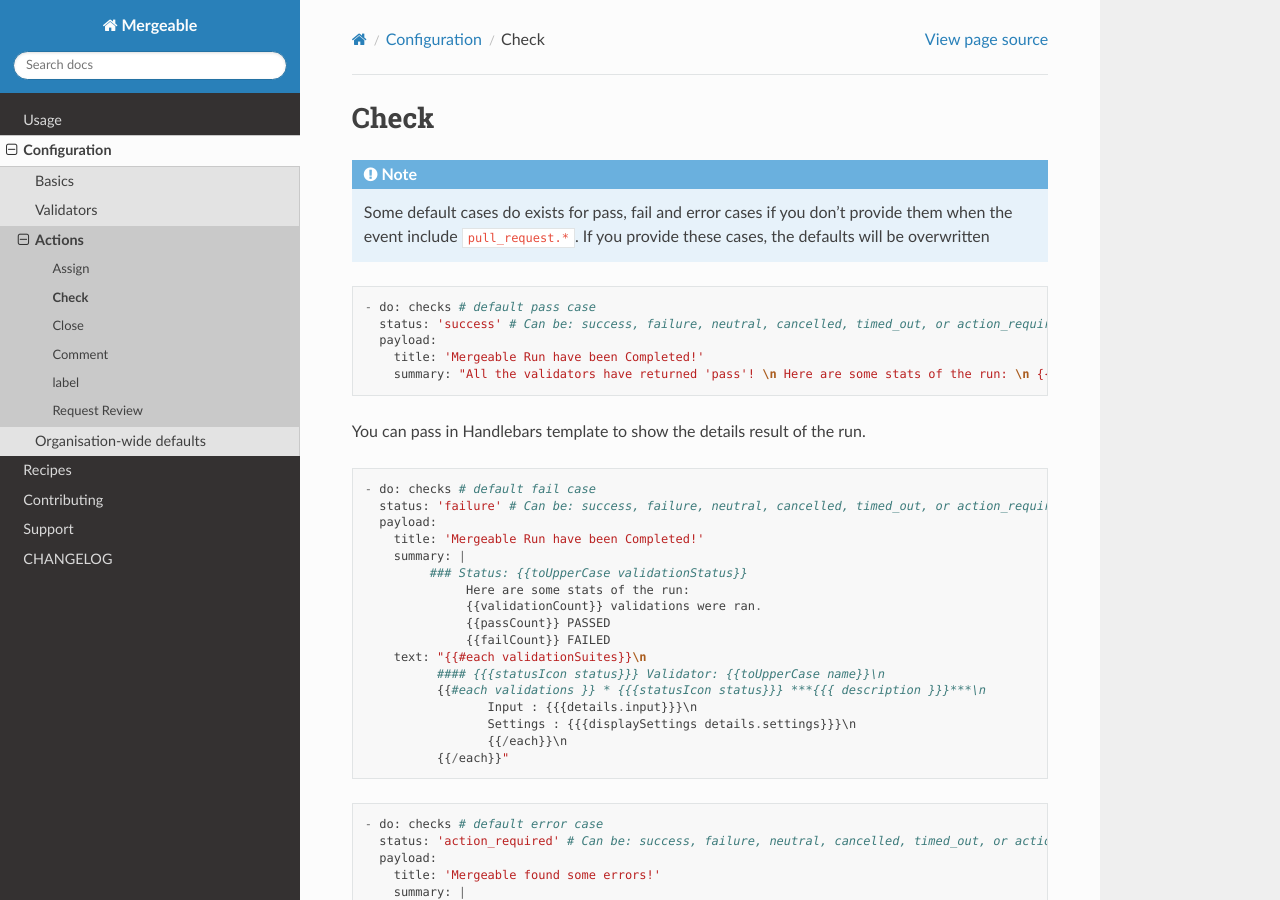
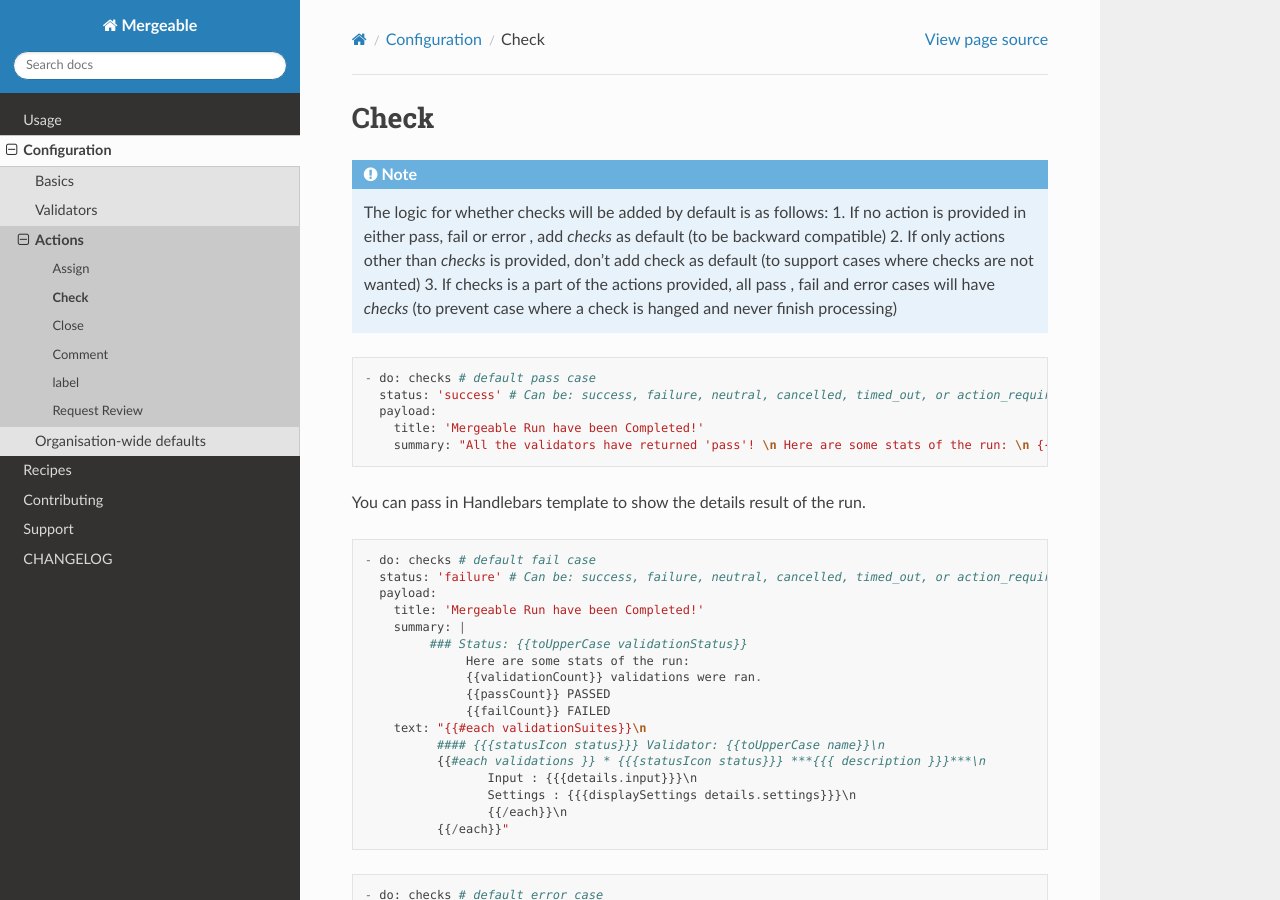
Before and after one commit to mergeability/mergeable, a Sphinx documentation site: the page built from docs/actions/check.rst, in a window 1280 px wide and 900 px high. Built offline with Sphinx 7.4.7 and the Read the Docs theme 2.0.0, drawn with Linux system fonts in a browser that asks for light colours.

Commit message:
docs: add default checks logic

```diff
--- a/docs/actions/check.rst
+++ b/docs/actions/check.rst
@@ -2,8 +2,10 @@
 ^^^^^^^^
 
 .. note::
-    Some default cases do exists for pass, fail and error cases if you don't provide them when the event include ``pull_request.*``.
-    If you provide these cases, the defaults will be overwritten
+    The logic for whether checks will be added by default is as follows:
+    1. If no action is provided in either pass, fail or error , add `checks` as default (to be backward compatible)
+    2. If only actions other than `checks` is provided, don't add check as default (to support cases where checks are not wanted)
+    3. If checks is a part of the actions provided, all pass , fail and error cases will have `checks` (to prevent case where a check is hanged and never finish processing)
 
 ::
 
```
